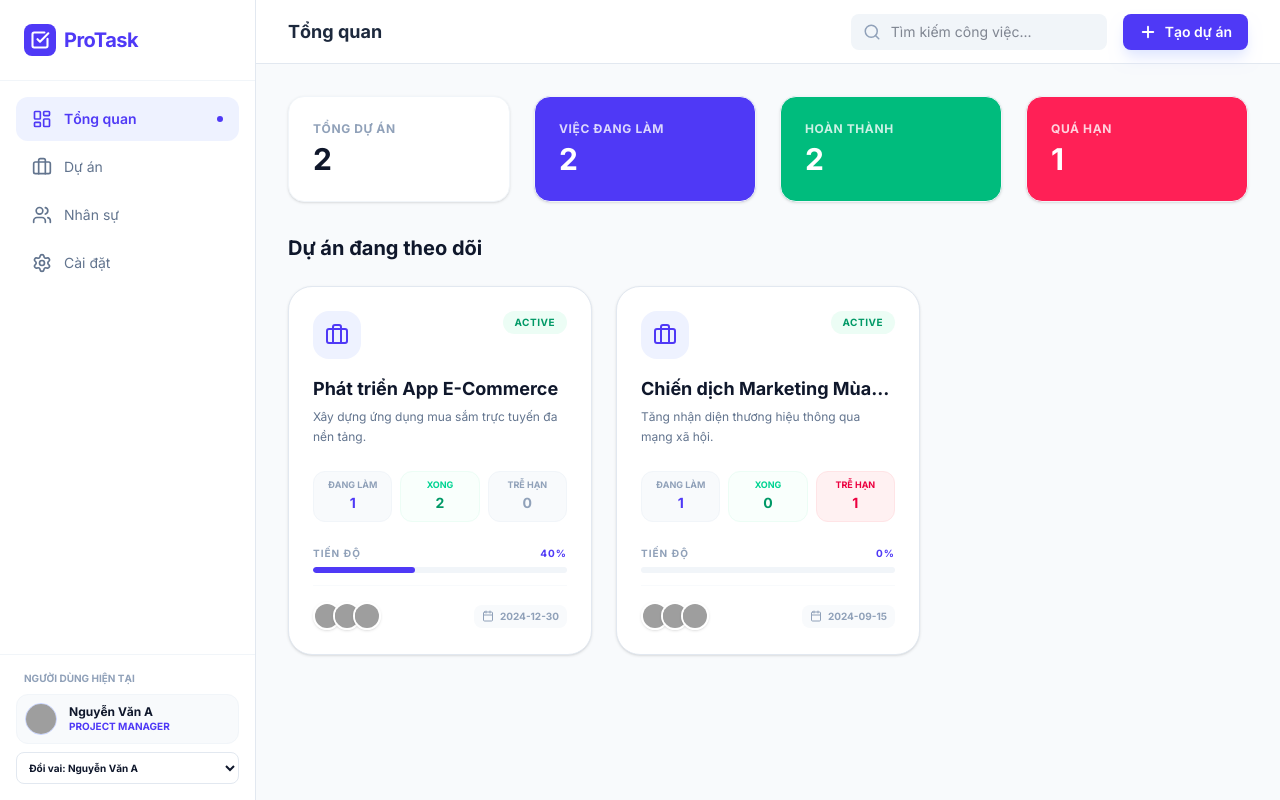
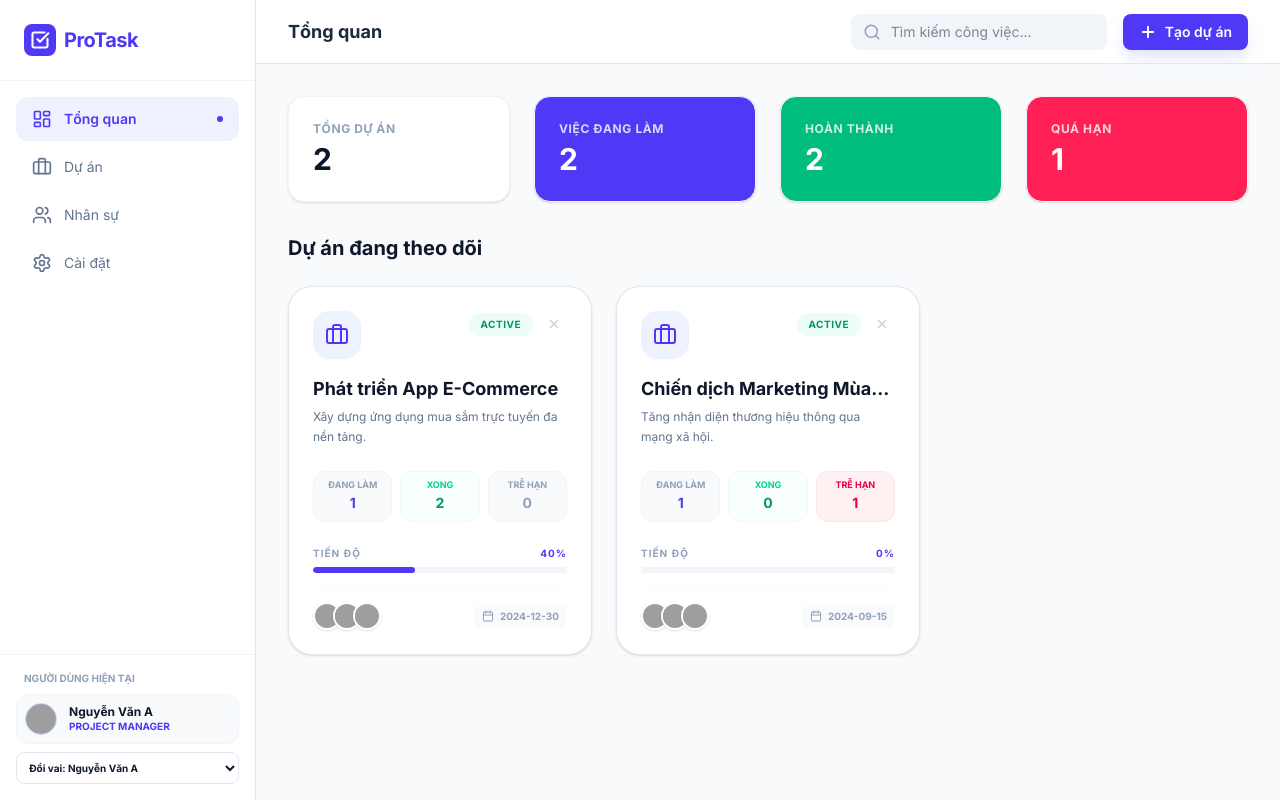
Before and after one commit to htkimoanh0411-droid/H-Th-Kim-Oanh, a React (Vite) app: page / in a window 1280 px wide. Built offline with nearby package versions, Linux system fonts and the light colour scheme; grey boxes are pictures that could not be loaded.

Commit message:
feat: Add project deletion functionality
Users can now delete projects, which will also remove all associated task data. The delete action is protected by a confirmation dialog. Project managers are designated to have this delete capability.

```diff
--- a/src/App.tsx
+++ b/src/App.tsx
@@ -68,6 +68,14 @@ export default function App() {
     setProjects([project, ...projects]);
     setShowCreateProject(false);
     setNewProject({ name: '', description: '', deadline: '', manager: currentUser.id });
+  };
+
+  const handleDeleteProject = (e: React.MouseEvent, id: string) => {
+    e.stopPropagation();
+    if (confirm('Bạn có chắc chắn muốn xóa dự án này? Toàn bộ dữ liệu công việc sẽ bị mất.')) {
+      setProjects(projects.filter(p => p.id !== id));
+      if (selectedProjectId === id) setSelectedProjectId(null);
+    }
   };
 
   const handleUpdateResult = () => {
@@ -444,6 +452,8 @@ export default function App() {
                         key={project.id}
                         project={project}
                         onClick={() => setSelectedProjectId(project.id)}
+                        onDelete={(e) => handleDeleteProject(e, project.id)}
+                        isManager={project.manager === currentUser.id}
                       />
                     ))}
                   </div>
@@ -647,7 +657,7 @@ function StatCard({ label, value, color }: { label: string, value: string, color
   );
 }
 
-function ProjectCard({ project, onClick }: { project: Project, onClick: () => void, key?: string }) {
+function ProjectCard({ project, onClick, onDelete, isManager }: { project: Project, onClick: () => void, onDelete: (e: React.MouseEvent) => void, isManager: boolean, key?: string }) {
   const manager = mockUsers.find(u => u.id === project.manager);
 
   const allTasks = project.groups.flatMap(g => g.tasks);
@@ -667,14 +677,25 @@ function ProjectCard({ project, onClick }: { project: Project, onClick: () => vo
   return (
     <div
       onClick={onClick}
-      className="bg-white p-6 rounded-3xl border border-slate-200 shadow-sm hover:shadow-xl hover:border-indigo-100 transition-all cursor-pointer group flex flex-col h-full"
+      className="bg-white p-6 rounded-3xl border border-slate-200 shadow-sm hover:shadow-xl hover:border-indigo-100 transition-all cursor-pointer group flex flex-col h-full relative"
     >
       <div className="flex justify-between items-start mb-4">
         <div className="w-12 h-12 bg-indigo-50 rounded-2xl flex items-center justify-center text-indigo-600 group-hover:bg-indigo-600 group-hover:text-white transition-all">
           <Briefcase size={24} />
         </div>
-        <div className={`px-3 py-1 rounded-full text-[10px] font-bold uppercase tracking-wider ${project.status === 'Active' ? 'bg-emerald-50 text-emerald-600' : 'bg-slate-50 text-slate-500'}`}>
-          {project.status}
+        <div className="flex items-center gap-2">
+          <div className={`px-3 py-1 rounded-full text-[10px] font-bold uppercase tracking-wider ${project.status === 'Active' ? 'bg-emerald-50 text-emerald-600' : 'bg-slate-50 text-slate-500'}`}>
+            {project.status}
+          </div>
+          {isManager && (
+            <button
+              onClick={onDelete}
+              className="p-1 text-slate-300 hover:text-rose-500 hover:bg-rose-50 rounded-lg transition-all"
+              title="Xóa dự án"
+            >
+              <Plus size={18} className="rotate-45" />
+            </button>
+          )}
         </div>
       </div>
 
```
